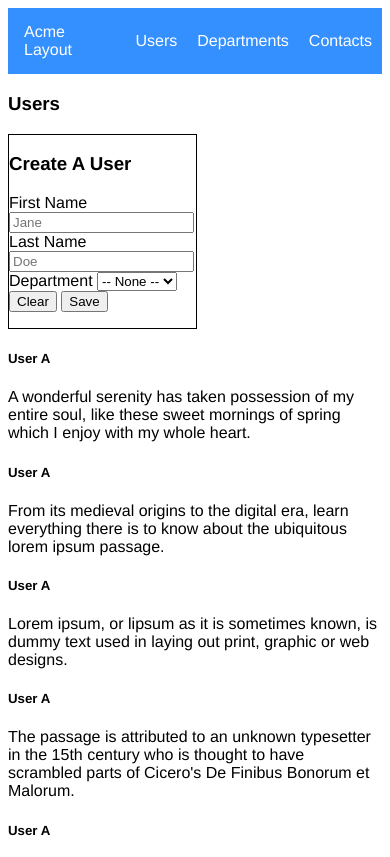
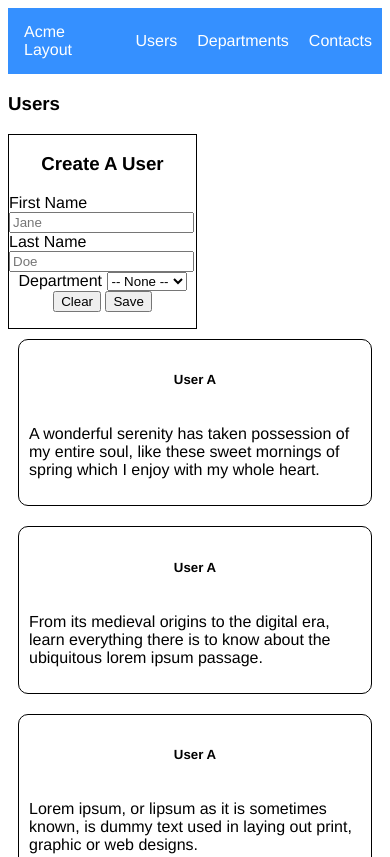
Before and after one commit to konstantin56k/acme-flex-box, a plain HTML site: page index.html in a window 390 px wide. Shown: the top 857 px of the page. Drawn offline with Linux system fonts and the light colour scheme.

Commit message:
html-100%, css-main func

```diff
--- a/index.html
+++ b/index.html
@@ -17,7 +17,7 @@
         <div>
             <h3>Users</h3>
             <div id="form">
-                <h3>Create A User</h3>
+                <h3 id="create-user">Create A User</h3>
                 <form>
                     <div id="first-n">
                         <label>First Name</label>
--- a/styles.css
+++ b/styles.css
@@ -1,3 +1,7 @@
+* {
+
+}
+
 body {
     font-family: Helvetica Neue,Helvetica,sans-serif;
 }
@@ -27,15 +31,51 @@ a {
     align-items: center;
 }
 
+#create-user {
+    text-align: center;
+}
+
 #form {
     display: flex;
     border: 1px solid black;
     flex-direction: column;
     width: 50%;
-    justify-content: center;
+
+
 }
 
 #form form {
     display: flex;
     flex-direction: column;
+    align-items: center;
 }
+
+#cards {
+    display: flex;
+    flex-wrap: wrap;
+}
+
+.user-card {
+    display: flex;
+    border: black 1px solid;
+    border-radius: 10px;
+    margin: 10px;
+    padding: 10px;
+    width: calc(100% / 3 - 50px);
+    flex-direction: column;
+    align-items: center;
+}
+
+@media (max-width: 600px) {
+    .user-card {
+        width: 100%;
+    }
+
+    #home {
+        width: 100%;
+    }
+
+    #nav-opt {
+        width: 100%;
+    }
+}
```
